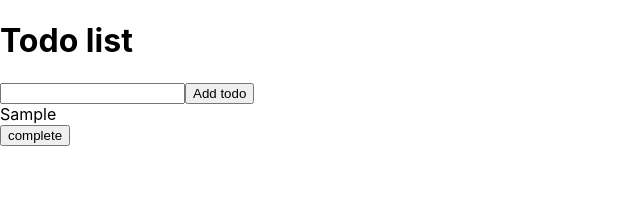
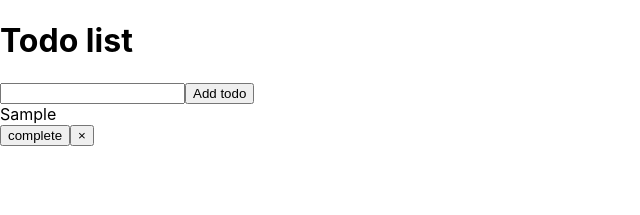
Before and after one commit to erlalitkumar/React, a React (Create React App) app: page / in a window 1280 px wide. Both pictures are taken after typing "Sample" into the empty fields and a click on the button "Add todo". Shown: the top 215 px of the page, without its empty margins (0-640 px from the left). Built offline with nearby package versions, Linux system fonts and the light colour scheme.

Commit message:
simple todo app code refactored

```diff
--- a/src/App.tsx
+++ b/src/App.tsx
@@ -19,6 +19,12 @@
 
   const addTodo = (text: string): void => {
     const newTodos: ITodo[] = [...todos, { text, complete: false }];
+    setTodos(newTodos);
+  };
+
+  const removeTodo = (index: number): void => {
+    const newTodos = [...todos];
+    newTodos.splice(index, 1);
     setTodos(newTodos);
   };
 
@@ -50,6 +56,9 @@
             <button onClick={() => completTodos(index)}>
               {todo.complete ? "incomplete" : "complete"}
             </button>
+            <button type="button" onClick={() => removeTodo(index)}>
+              &times;
+            </button>
           </Fragment>
         ))}
       </section>
```
